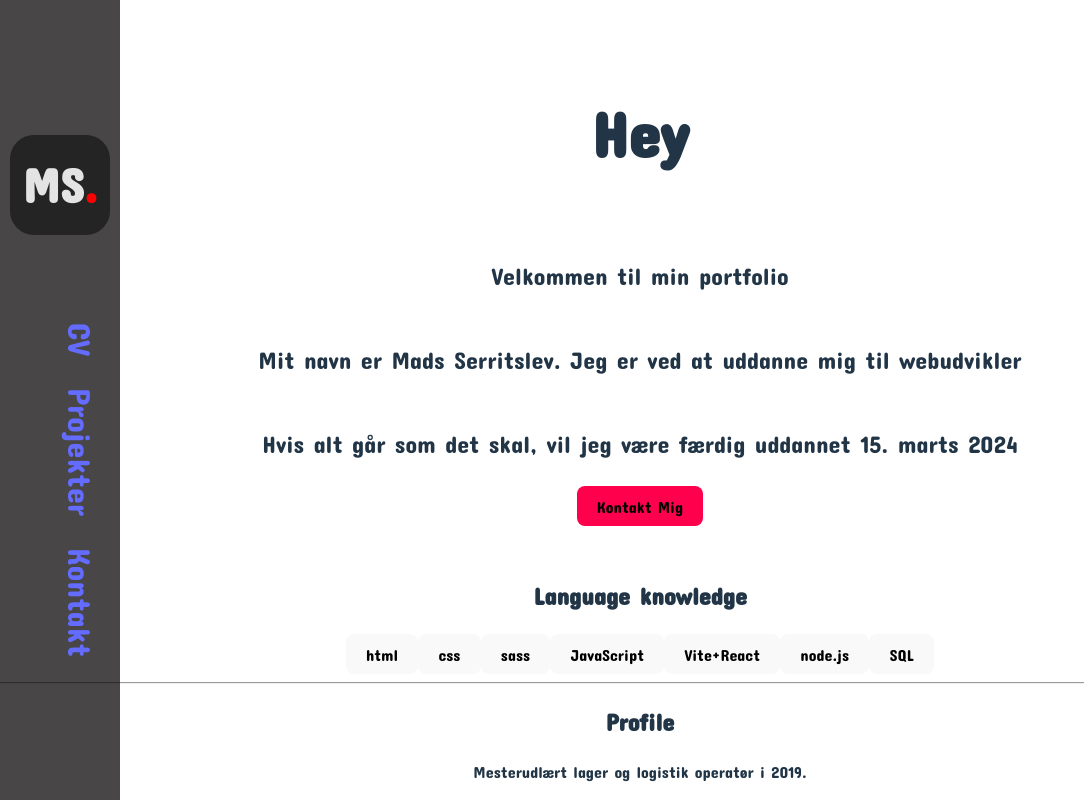
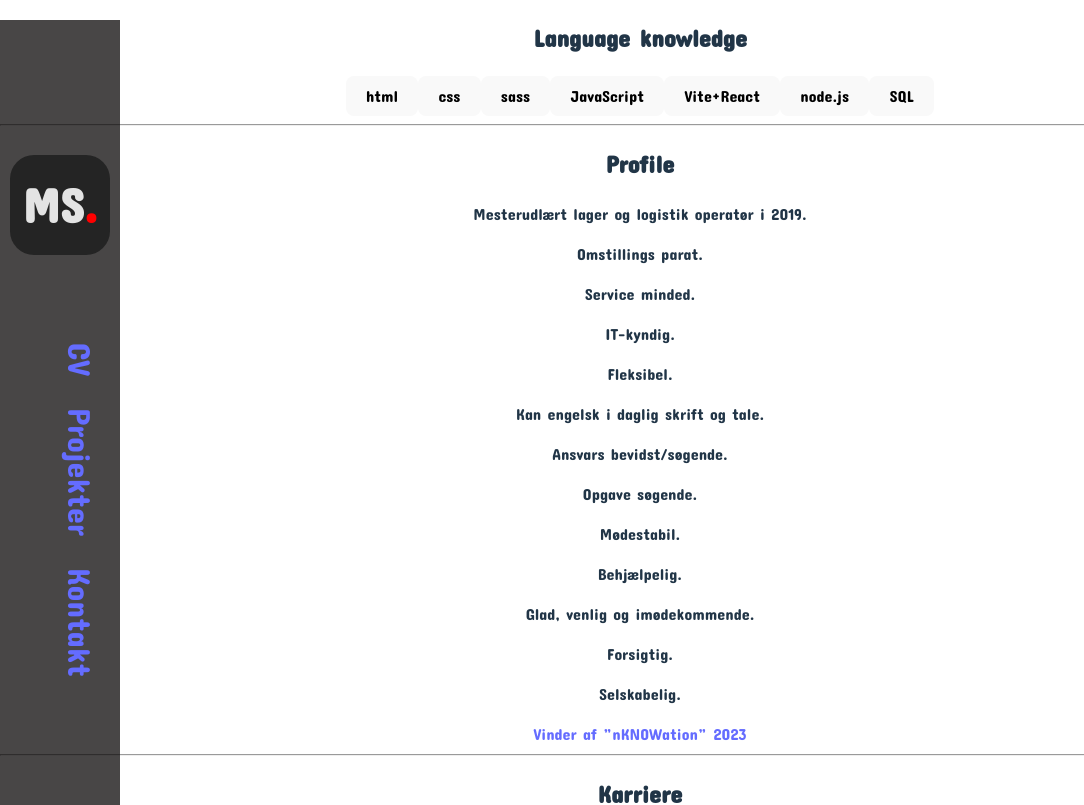
Before and after one commit to Highog92/React-Portfolio, a React (Vite) app in the folder Portfolio/: page /about in a window 1280 px wide. Shown: the top 805 px of the page, without its empty margins (0-1084 px from the left). Built offline with nearby package versions, Linux system fonts and the light colour scheme.

Commit message:
Welcome finally works as intended

```diff
--- a/Portfolio/src/App.jsx
+++ b/Portfolio/src/App.jsx
@@ -12,7 +12,8 @@ function App() {
     <>
       <BrowserRouter>
         <Routes>
-          <Route path="/" element={<MainLayout title='Home' />}>
+          <Route path="/" element={<MainLayout title='Homepage' />}>
+            <Route path="/" element={<Welcome title="Homepage" />} />
             <Route path="/welcome" index element={<Welcome title='Welcome' />} />
             <Route path="/about" index element={<About title='About' />} />
             <Route path="/projects" index element={<Projects title='Projects' />} />
--- a/Portfolio/src/Layouts/Main.jsx
+++ b/Portfolio/src/Layouts/Main.jsx
@@ -1,6 +1,5 @@
 import { Outlet } from 'react-router-dom';
 import { Navigation } from '../Components/Navigation/Navigation';
-import { Welcome } from '../Pages/Welcome';
 // import GradientButton from './Components/GlowingButton/Special'
 
 export function MainLayout() {
@@ -11,7 +10,6 @@ export function MainLayout() {
     return (
         <>
             <Navigation />
-            <Welcome />
             <Outlet />
             {/* <GradientButton /> */}
         </>
```
